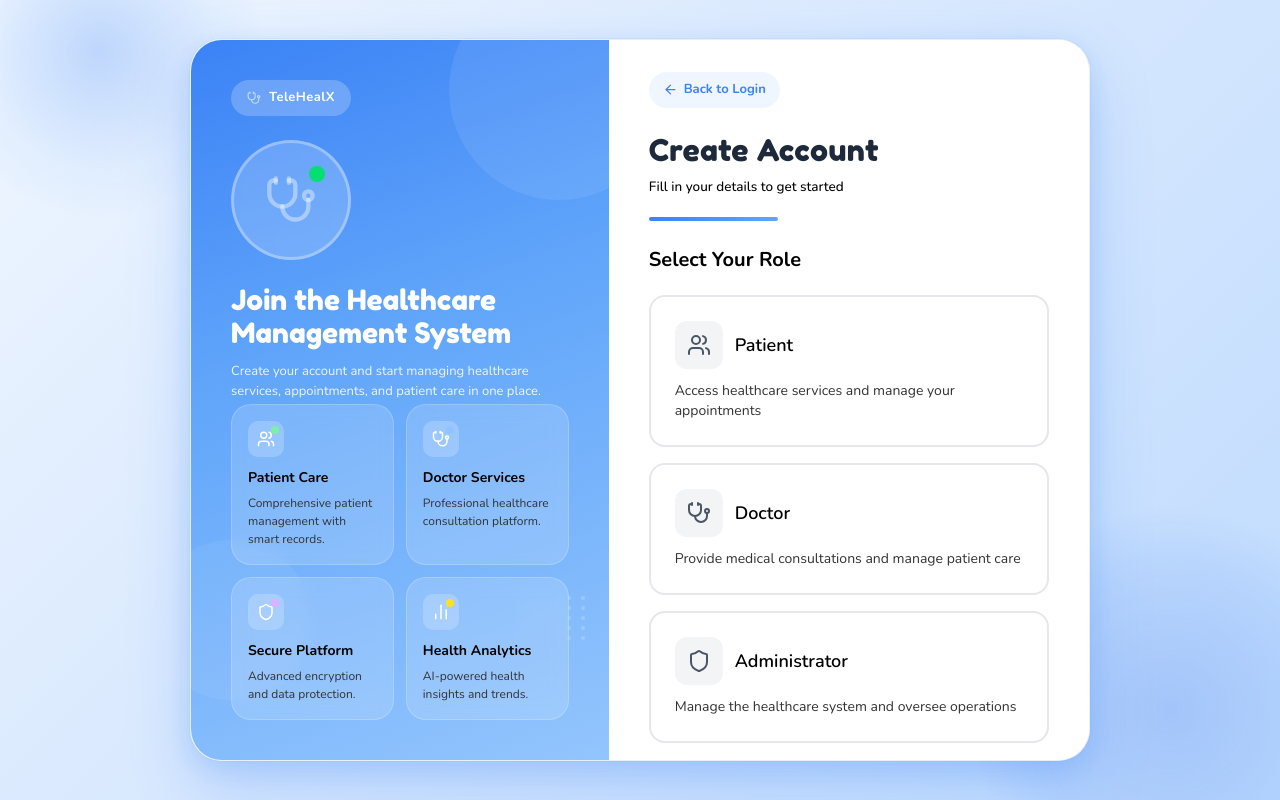
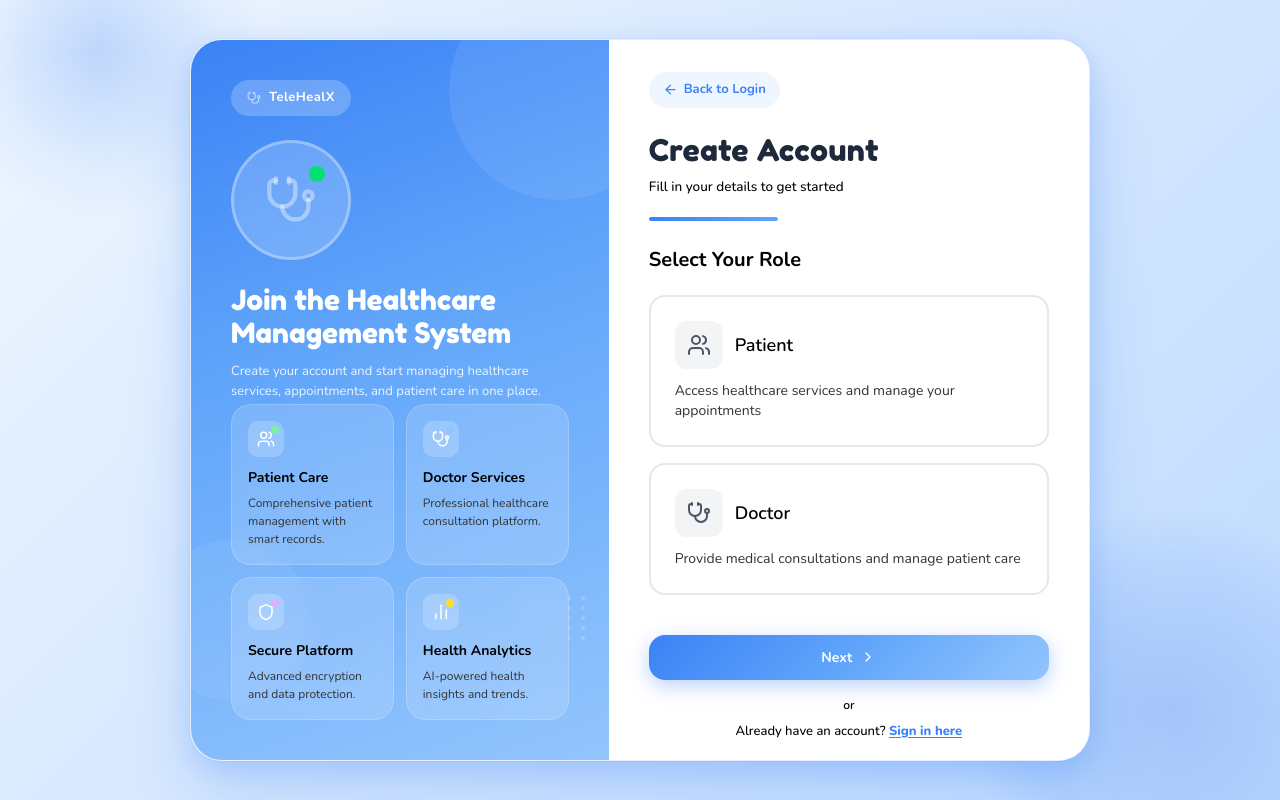
Before and after one commit to prasad-xma/TeleHealX, a React (Vite) app in the folder client/: page /register in a window 1280 px wide. Built offline with nearby package versions, Linux system fonts and the light colour scheme.

Commit message:
remove Adimin login  option

```diff
--- a/client/src/pages/RegisterPage.tsx
+++ b/client/src/pages/RegisterPage.tsx
@@ -211,15 +211,7 @@ const RegisterPage = () => {
                 isSelected={formData.role === 'doctor'}
                 onClick={() => setFormData(prev => ({ ...prev, role: 'doctor' }))}
               />
-              <RoleCard
-                role="admin"
-                title="Administrator"
-                description="Manage the healthcare system and oversee operations"
-                icon={Shield}
-                isSelected={formData.role === 'admin'}
-                onClick={() => setFormData(prev => ({ ...prev, role: 'admin' }))}
-              />
-            </div>
+                          </div>
           </div>
         );
 
```
